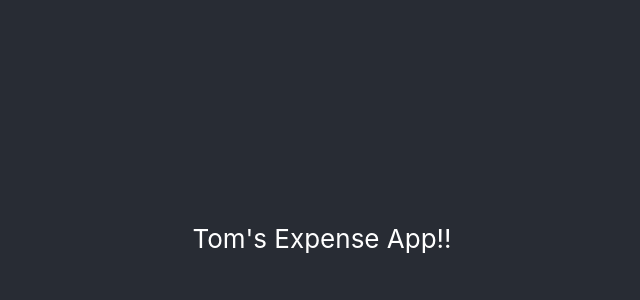
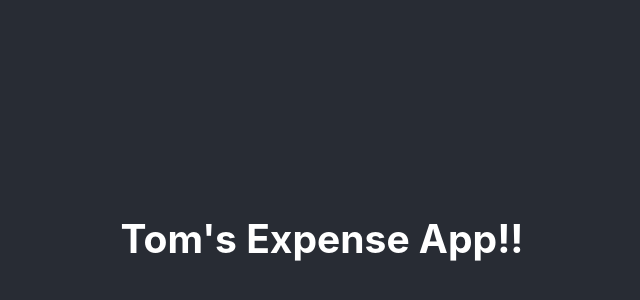
Before and after one commit to tomw268/React-Dev, a React (Create React App) app in the folder expense-app/: page / in a window 1280 px wide. Shown: the part 162-462 px from the top of the page, without its empty margins (318-958 px from the left). Built offline with nearby package versions, Linux system fonts and the light colour scheme.

Commit message:
adding in the jsx

```diff
--- a/expense-app/src/App.js
+++ b/expense-app/src/App.js
@@ -5,7 +5,7 @@ function App() {
   return (
     <div className="App">
       <header className="App-header">
-        <p>Tom's Expense App!!</p>
+        <h2>Tom's Expense App!!</h2>
       </header>
     </div>
   );
```
